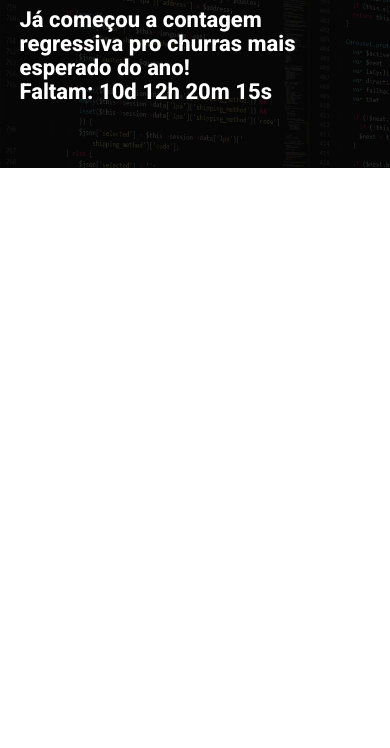
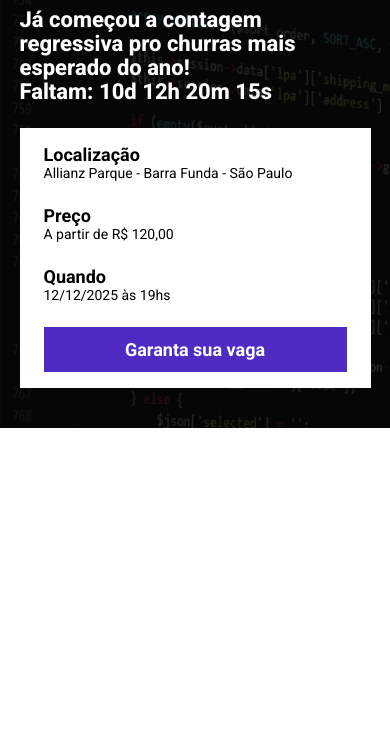
Before and after one commit to enoque-silva/landing_page_evento, a website built with Parcel: page src/index.html in a window 390 px wide. Shown: the part 96-844 px from the top of the page. Built offline with nearby package versions, Linux system fonts and the light colour scheme.

Commit message:
Construção do cabeçalho

```diff
--- a/package.json
+++ b/package.json
@@ -2,7 +2,7 @@
   "name": "12---landing-page-evento",
   "version": "1.0.0",
   "scripts": {
-    "dev": "parcel src/index.html src/styles/main.scss src/scripts/main.js",
+    "dev": "parcel src/index.html src/styles/main.scss src/scripts/main.js --no-cache",
     "test": "echo \"Error: no test specified\" && exit 1"
   },
   "keywords": [],
--- a/src/index.html
+++ b/src/index.html
@@ -21,6 +21,23 @@
                 <br>
                 Faltam: 10d 12h 20m 15s
             </p>
+            <div class="infos-bar">
+                <ul class="infos-bar__infos">
+                    <li class="infos-bar__infos__item">
+                        <b>Localização</b>
+                        Allianz Parque - Barra Funda - São Paulo
+                    </li>
+                    <li class="infos-bar__infos__item">
+                        <b>Preço</b>
+                        A partir de R$ 120,00
+                    </li>
+                    <li class="infos-bar__infos__item">
+                        <b>Quando</b>
+                        12/12/2025 às 19hs
+                    </li>
+                </ul>
+                <a class="button button--primary">Garanta sua vaga</a>
+            </div>
         </div>
     </header>
 
--- /dev/null
+++ b/src/styles/components/_buttons.scss
@@ -0,0 +1,23 @@
+.button {
+    padding: 12px;
+    font-size: 18px;
+    font-weight: bold;
+    justify-content: center;
+    white-space: nowrap;
+
+    &--primary {
+        color: white;
+        background-color: #4F2AC3;
+    }
+
+    @media (max-width: 640px) {
+        display: block;
+        width: 100%;
+
+    }
+
+    @media (max-width: 1024px) {
+        display: flex;
+        align-items: center;
+    }
+}
--- /dev/null
+++ b/src/styles/components/_infos_bar.scss
@@ -0,0 +1,41 @@
+.infos-bar{
+    padding: 16px 24px;
+    background-color: white;
+    display: flex;
+    justify-content: space-between;
+
+    &__infos{
+        display: flex;
+        gap: 40px;
+
+        &__item{
+            font-size: 14px;
+            color: black;
+
+            b{
+                color: black;
+                font-size: 18px;
+                display: block;
+            }
+        }
+    }
+
+    @media (max-width: 640px) {
+        display: block;
+
+        &__infos{
+            display: block;
+
+            &__item{
+                margin-bottom: 24px;
+            }
+        }
+    }
+
+    @media (max-width: 1024px) {
+
+        &__infos{
+            gap: 16px;
+        }
+    }
+}
--- a/src/styles/main.scss
+++ b/src/styles/main.scss
@@ -1,4 +1,6 @@
 @use 'hero';
+@use './components/infos_bar';
+@use 'components/buttons';
 
 *{
     margin: 0;
@@ -6,6 +8,7 @@
     box-sizing: border-box;
     font-family: Roboto, sans-serif;
     color: white;
+    list-style: none;
 }
 
 .container{
```
